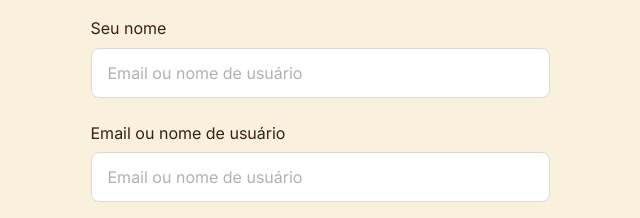
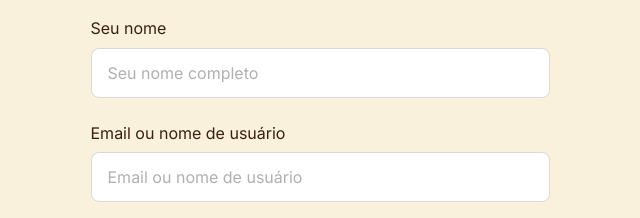
Before and after one commit to ericvieira/encontrei-html, a website: page cadastro.html in a window 1280 px wide. Shown: the part 324-542 px from the top of the page, 320-960 px from the left. Drawn offline with Linux system fonts and the light colour scheme.

Commit message:
Update cadastro placeholder text

```diff
--- a/cadastro.html
+++ b/cadastro.html
@@ -43,7 +43,7 @@
                 name="name"
                 type="text"
                 autocomplete="name"
-                placeholder="Email ou nome de usuário"
+                placeholder="Seu nome completo"
                 required
               >
             </div>
```
